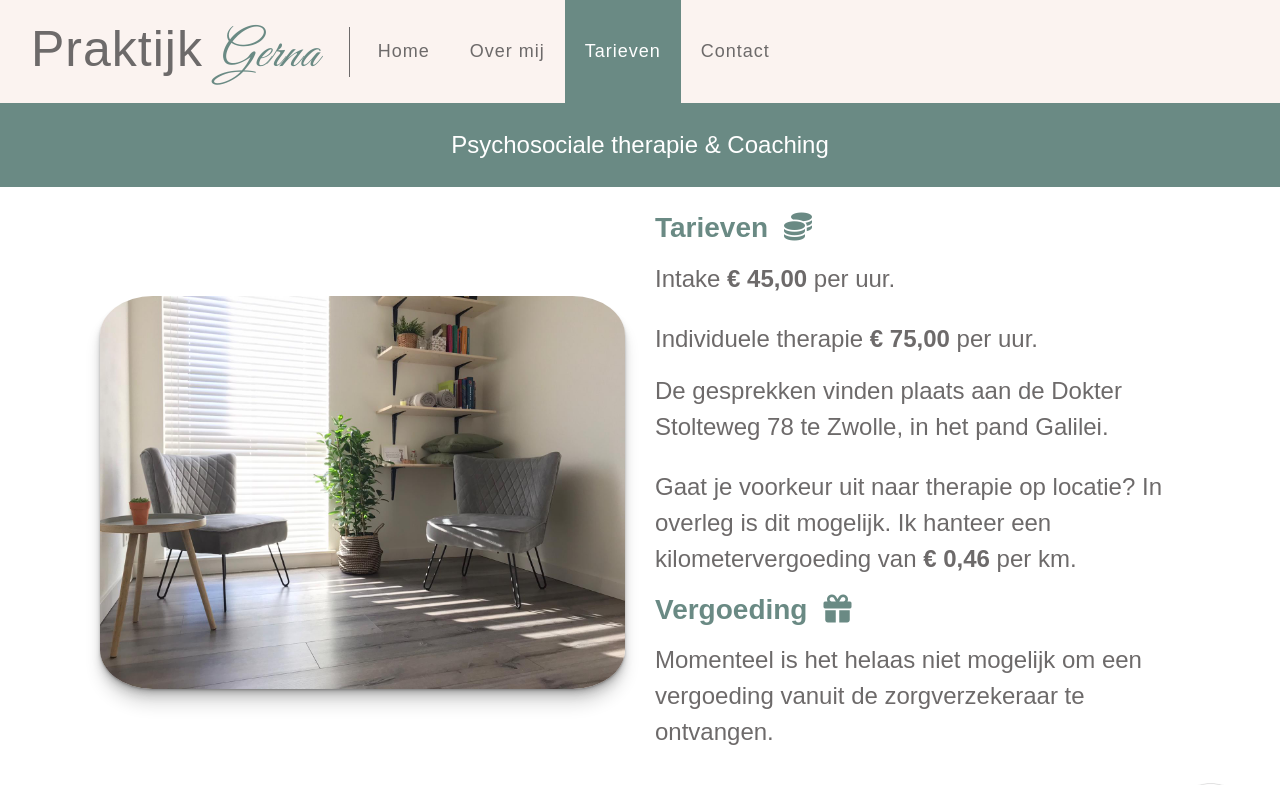
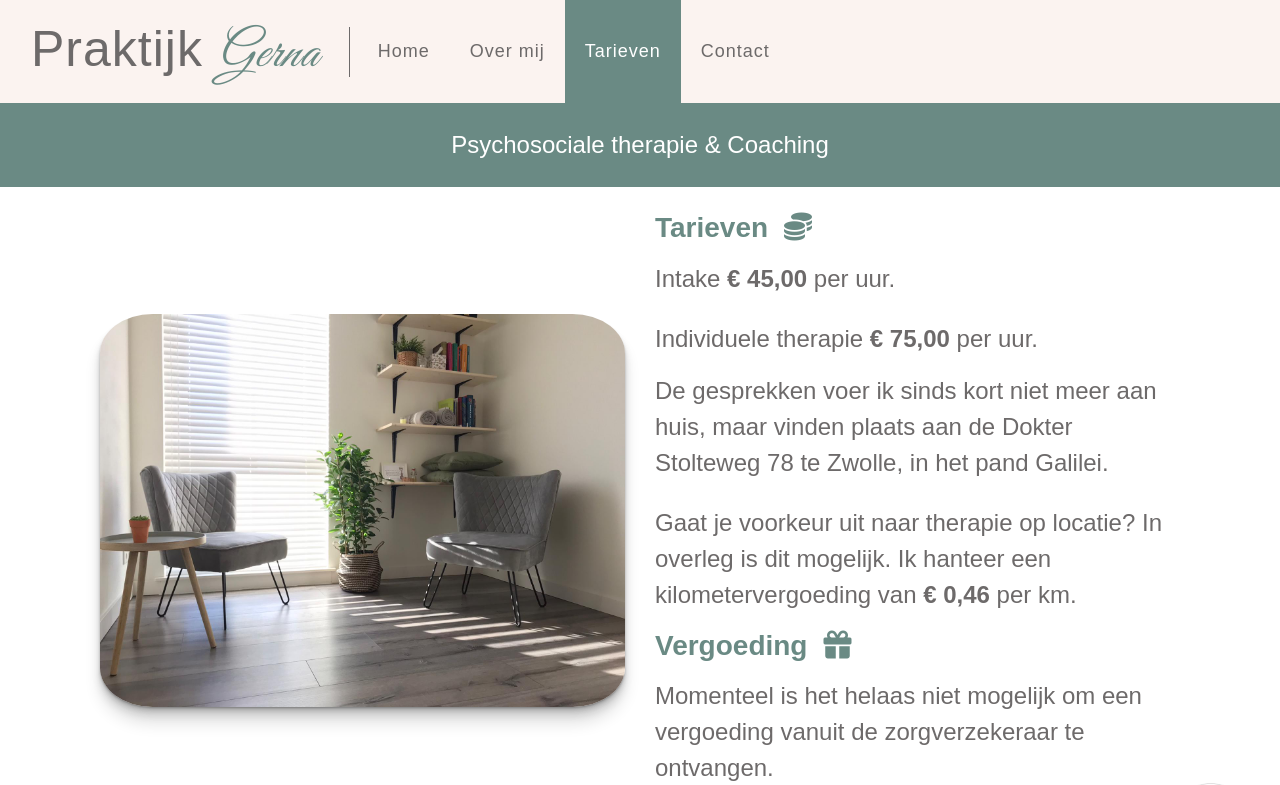
Before and after one commit to JBastiaan/jbastiaan.github.io, a Jekyll site: the page built from tarieven.html, in a window 1280 px wide. Shown: the top 785 px of the page. Built offline with Jekyll 4.4.1, drawn with Linux system fonts in a browser that asks for light colours; nearby versions of some CDN libraries.

Commit message:
Update tarieven.html

```diff
--- a/tarieven.html
+++ b/tarieven.html
@@ -11,7 +11,7 @@ title: Tarieven
             <p class="mb-4"></i>Intake  <b>€ 45,00</b> per uur.</p>
             </i>Individuele therapie    <b>€ 75,00</b> per uur.</p>
             <p class="mb-4">
-                De gesprekken vinden plaats aan de Dokter Stolteweg 78 te Zwolle, in het pand Galilei. </p>
+                De gesprekken voer ik sinds kort niet meer aan huis, maar vinden plaats aan de Dokter Stolteweg 78 te Zwolle, in het pand Galilei. </p>
                 Gaat je voorkeur uit naar therapie op locatie? In overleg is dit mogelijk.
                 Ik hanteer een kilometervergoeding van <b>€ 0,46</b> per km.
             </p>
```
